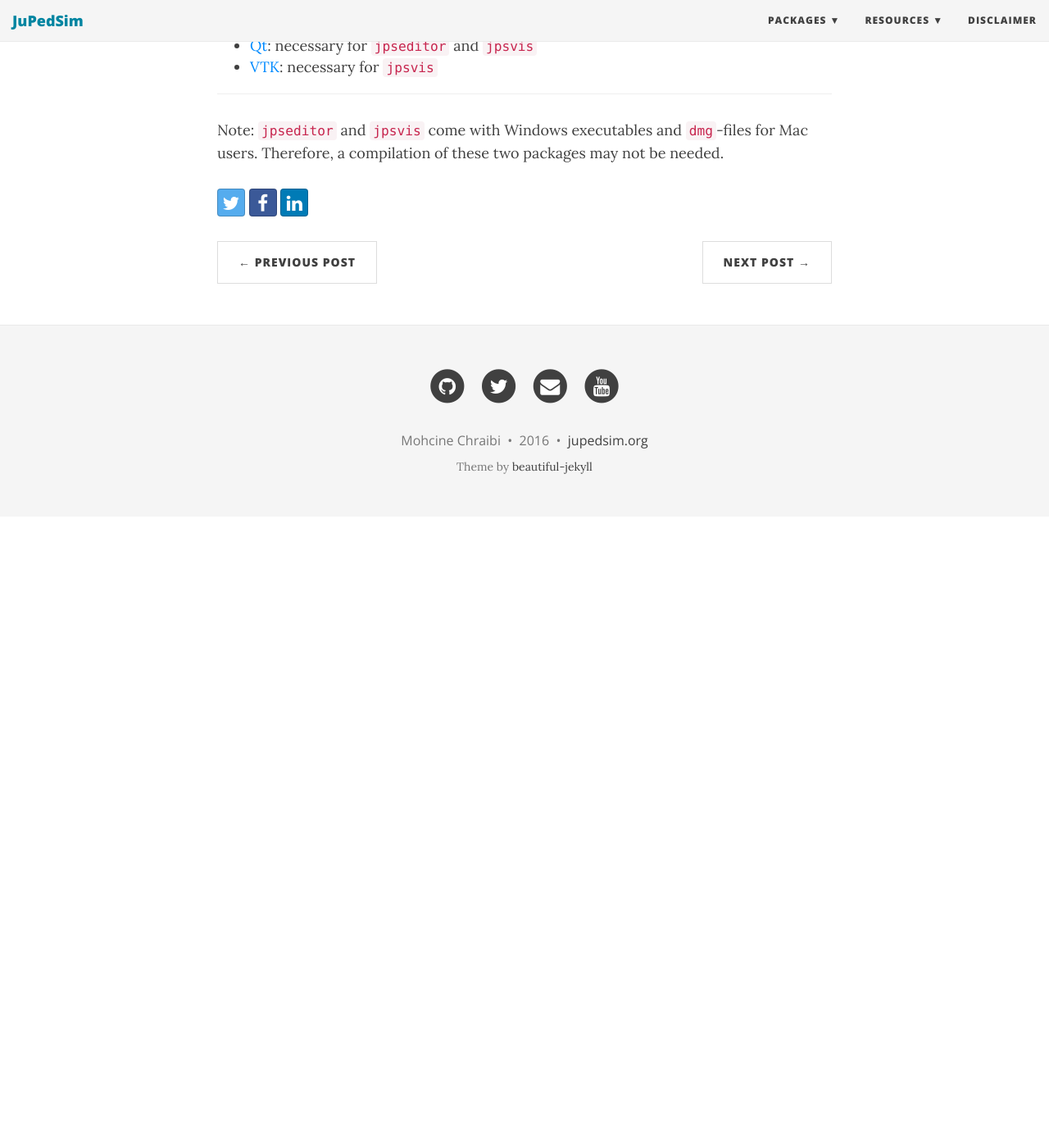
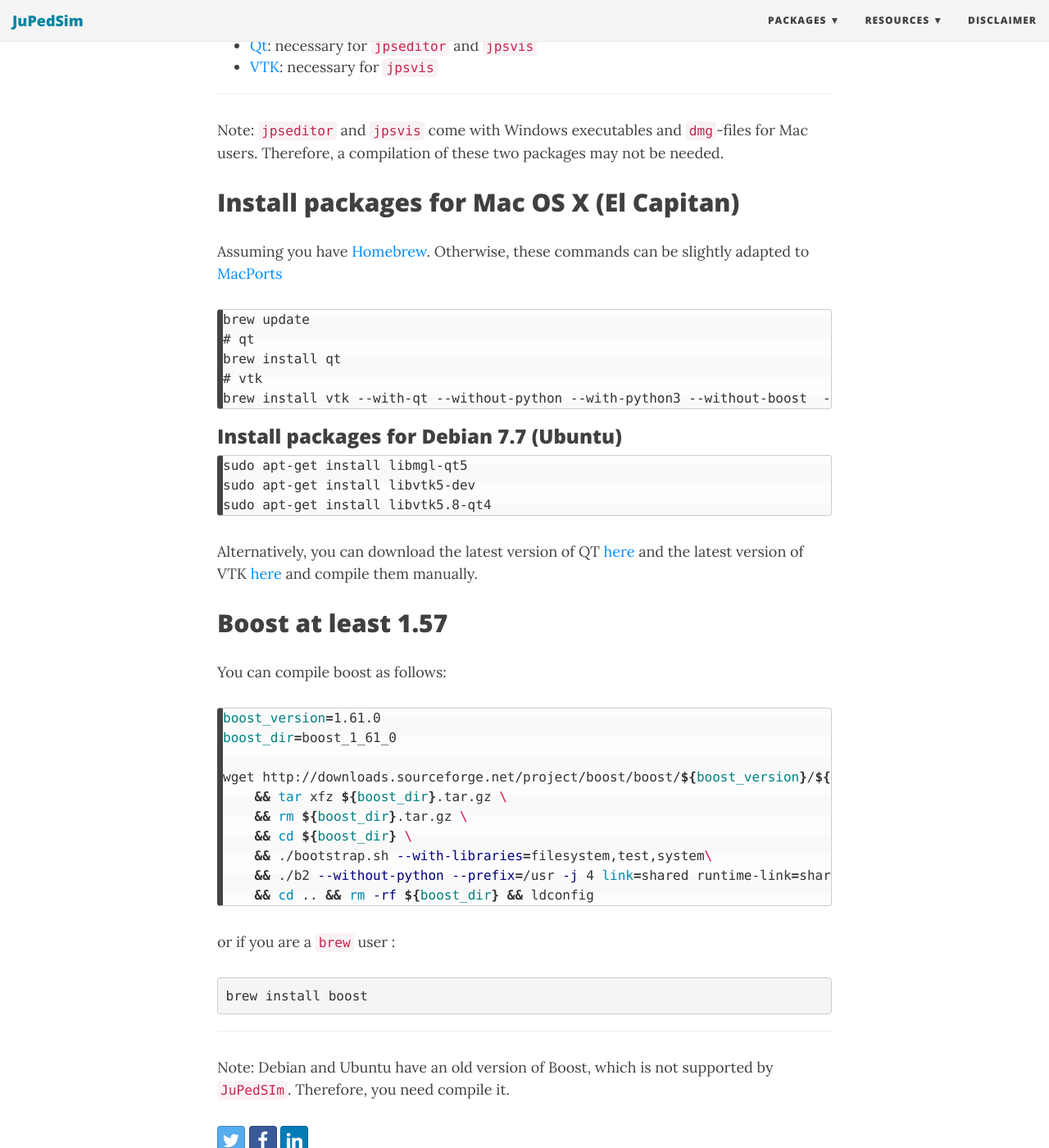
Before and after one commit to JuPedSim/JuPedSim, a Jekyll site: the page built from _posts/2016-11-02-Requirements.md, in a window 1280 px wide and 1400 px high, scrolled down 792 px. Shown: the whole window at 82% size. Built offline with Jekyll 4.4.1, drawn with Linux system fonts in a browser that asks for light colours; nearby versions of some CDN libraries; before the commit the page ends 1422 px from its top, so only the background shows below that.

Commit message:
how to install libs

`````diff
--- a/_posts/2016-11-02-Requirements.md
+++ b/_posts/2016-11-02-Requirements.md
@@ -33,3 +33,55 @@ Tested with
 Note:
 `jpseditor` and `jpsvis` come with Windows executables and  `dmg`-files for Mac users.
 Therefore, a compilation of these two packages may not be needed.
+
+
+## Install packages for Mac OS X  (El Capitan)
+
+Assuming you have [Homebrew](http://brew.sh/). Otherwise, these commands
+can be slightly adapted to [MacPorts](https://www.macports.org/)
+
+```
+brew update
+# qt
+brew install qt
+# vtk
+brew install vtk --with-qt --without-python --with-python3 --without-boost  --build-from-source
+```
+
+### Install packages for Debian 7.7 (Ubuntu)
+
+```
+sudo apt-get install libmgl-qt5
+sudo apt-get install libvtk5-dev
+sudo apt-get install libvtk5.8-qt4
+```
+
+Alternatively, you can download the latest version of QT [here](https://www.qt.io/download/)
+and the latest version of VTK [here](http://www.vtk.org/download/) and compile them manually.
+
+## Boost at least 1.57
+
+You can compile boost as follows:
+
+```bash
+boost_version=1.61.0
+boost_dir=boost_1_61_0
+
+wget http://downloads.sourceforge.net/project/boost/boost/${boost_version}/${boost_dir}.tar.gz \
+    && tar xfz ${boost_dir}.tar.gz \
+    && rm ${boost_dir}.tar.gz \
+    && cd ${boost_dir} \
+    && ./bootstrap.sh --with-libraries=filesystem,test,system\
+    && ./b2 --without-python --prefix=/usr -j 4 link=shared runtime-link=shared install \
+    && cd .. && rm -rf ${boost_dir} && ldconfig
+```
+
+or if you are a `brew` user :
+
+````
+brew install boost
+```
+
+***
+
+Note: Debian and Ubuntu have an old version of Boost, which is not supported by `JuPedSIm`. Therefore, you need compile it.
--- a/index.html
+++ b/index.html
@@ -20,11 +20,11 @@ subtitle: Simulating and analyzing pedestrian dynamics
 
 
 <div class="posts-list">
-  {% for post in paginator.posts %}
+  {% assign sorted_posts = paginator.posts | sort: 'pub_date' | reversed %}
+  {% for post in sorted_posts  reversed %}
   <article class="post-preview">
     <a href="{{ post.url | prepend: site.baseurl }}">
 	  <h2 class="post-title">{{ post.title }}</h2>
-
 	  {% if post.subtitle %}
 	  <h3 class="post-subtitle">
 	    {{ post.subtitle }}
`````
Also changed, not shown: _posts/2016-11-01-introduction.md (+11 -4 lines), jpseditor.md (+11 -56 lines), jpsreport.md (+10 -2 lines), jpsvis.md (+19 -64 lines).
